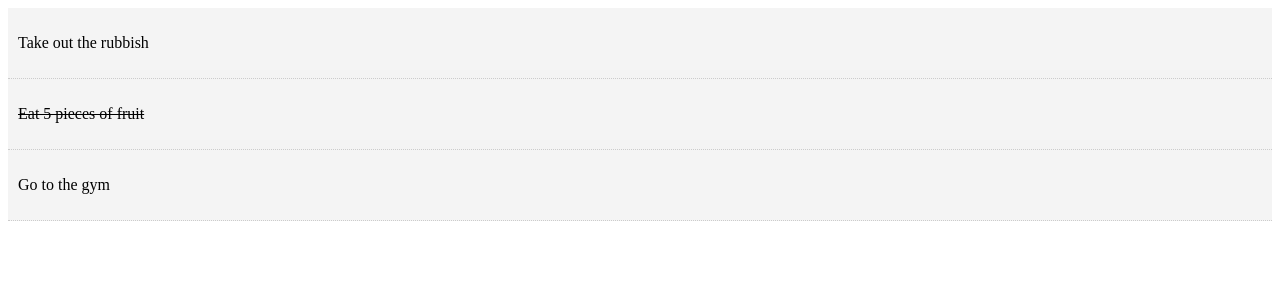
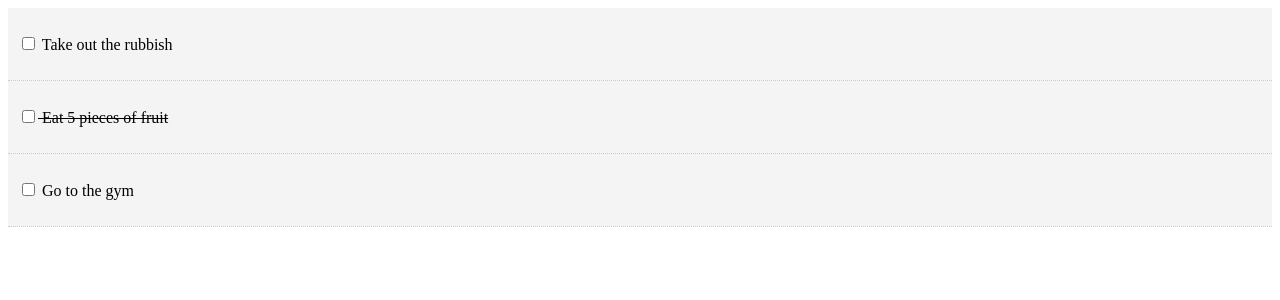
Before and after one commit to 04alexklink/Todo-List, a React (Create React App) app: page / in a window 1280 px wide. Shown: the top 300 px of the page. Built offline with nearby package versions, Linux system fonts and the light colour scheme.

Commit message:
Checkbox markcomplete function console log showing function called within TodoItem.js

```diff
--- a/src/components/TodoItem.js
+++ b/src/components/TodoItem.js
@@ -11,10 +11,18 @@ class TodoItem extends React.Component {
       borderBottom: '1px#ccc dotted'
     }
   }
+
+  markComplete = () => {
+    console.log('fromtodoItem.js')
+  }
+
   render() {
     return (
       <div style={this.getStyle()}>
-      <p>{this.props.todoItem.title}</p>
+      <p>
+        < input type = "checkbox" onChange={this.markComplete} /> {' '}
+        {this.props.todoItem.title}
+      </p>
       </div>
     );
   }
--- a/src/components/Todos.js
+++ b/src/components/Todos.js
@@ -5,7 +5,7 @@ import PropTypes from 'prop-types';
 class Todos extends React.Component {
   render() {
     return this.props.todos.map((todo) => (
-      <TodoItem key= {todo.id} todoItem={todo} />
+      <TodoItem key= {todo.id} todoItem={todo}/>
     ));
   }
 }
```
